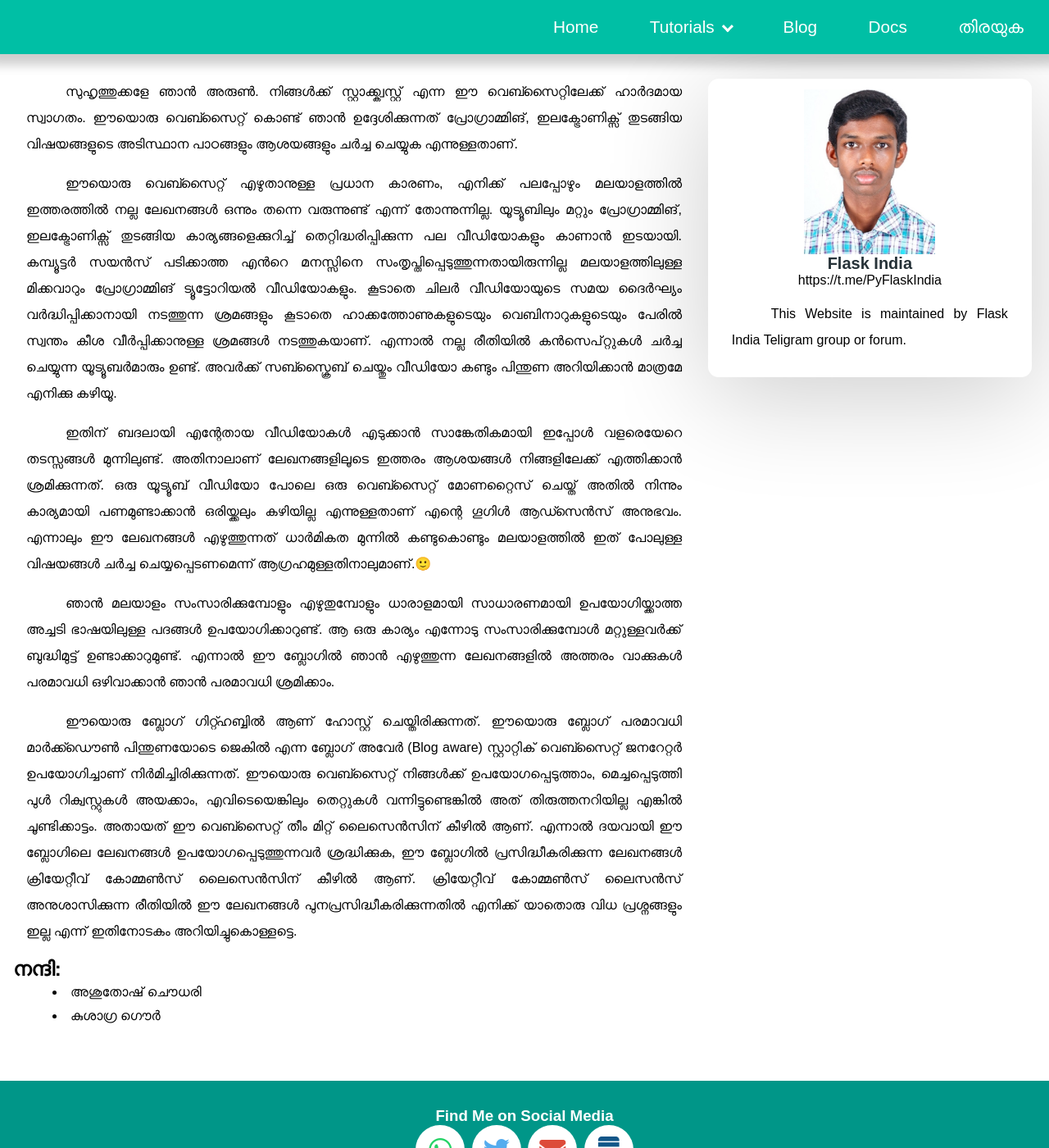
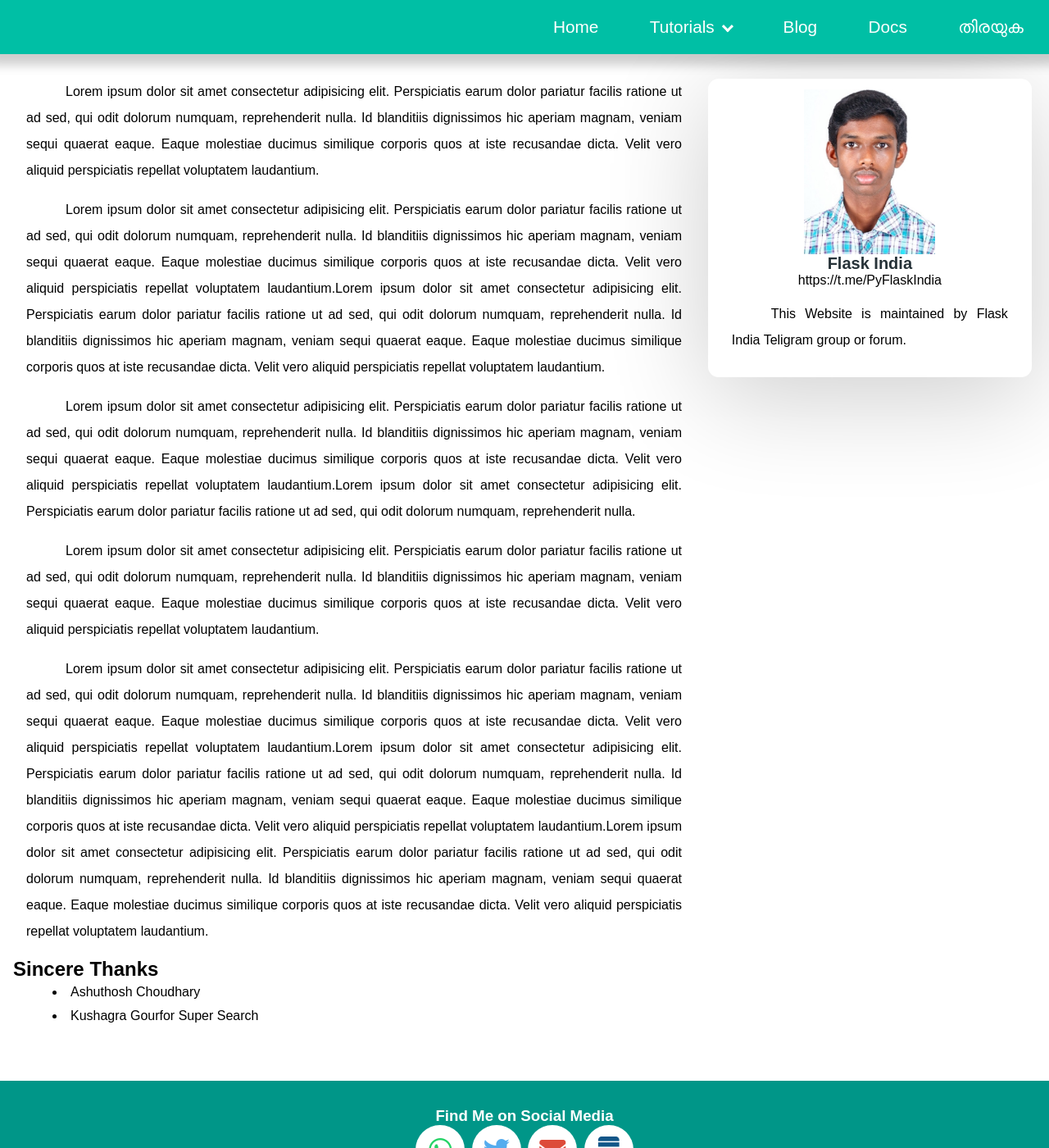
Before and after one commit to flask-india/flask-india.github.io, a Jekyll site: the page built from index.markdown, in a window 1280 px wide and 1400 px high. Shown: the whole window at 82% size. Built offline with Jekyll 4.4.1, drawn with Linux system fonts in a browser that asks for light colours; some web fonts are replaced.

Commit message:
Update index.markdown

```diff
--- a/index.markdown
+++ b/index.markdown
@@ -5,17 +5,17 @@
 layout: default
 ---
 
-സുഹൃത്തുക്കളേ ഞാന്‍ അരുണ്‍. നിങ്ങള്‍ക്ക് സ്റ്റാക്ക്ക്വസ്റ്റ് എന്ന ഈ വെബ്സൈറ്റിലേക്ക് ഹാര്‍ദമായ സ്വാഗതം. ഈയൊരു വെബ്സൈറ്റ് കൊണ്ട് ഞാന്‍ ഉദ്ദേശിക്കുന്നത് പ്രോഗ്രാമ്മിങ്, ഇലക്ട്രോണിക്സ് തുടങ്ങിയ വിഷയങ്ങളുടെ അടിസ്ഥാന പാഠങ്ങളും ആശയങ്ങളും ചര്‍ച്ച ചെയ്യുക എന്നുള്ളതാണ്.
+Lorem ipsum dolor sit amet consectetur adipisicing elit. Perspiciatis earum dolor pariatur facilis ratione ut ad sed, qui odit dolorum numquam, reprehenderit nulla. Id blanditiis dignissimos hic aperiam magnam, veniam sequi quaerat eaque. Eaque molestiae ducimus similique corporis quos at iste recusandae dicta. Velit vero aliquid perspiciatis repellat voluptatem laudantium.
 
-ഈയൊരു വെബ്സൈറ്റ് എഴുതാനുള്ള പ്രധാന കാരണം, എനിക്ക് പലപ്പോഴും മലയാളത്തില്‍ ഇത്തരത്തില്‍ നല്ല ലേഖനങ്ങള്‍ ഒന്നും തന്നെ വരുന്നുണ്ട് എന്ന് തോന്നുന്നില്ല. യൂട്യൂബിലും മറ്റും പ്രോഗ്രാമ്മിങ്, ഇലക്ട്രോണിക്സ് തുടങ്ങിയ കാര്യങ്ങളെക്കുറിച്ച് തെറ്റിദ്ധരിപ്പിക്കുന്ന പല വീഡിയോകളും കാണാന്‍ ഇടയായി. കമ്പ്യൂട്ടര്‍ സയന്‍സ് പടിക്കാത്ത എന്‍റെ മനസ്സിനെ സംതൃപ്തിപ്പെടുത്തുന്നതായിരുന്നില്ല മലയാളത്തിലുള്ള മിക്കവാറും പ്രോഗ്രാമ്മിങ് ട്യൂട്ടോറിയല്‍ വീഡിയോകളും. കൂടാതെ ചിലര്‍ വീഡിയോയുടെ സമയ ദൈര്‍ഘ്യം വര്‍ദ്ധിപ്പിക്കാനായി നടത്തുന്ന ശ്രമങ്ങളും കൂടാതെ ഹാക്കത്തോണുകളുടെയും വെബിനാറുകളുടെയും പേരില്‍ സ്വന്തം കീശ വീര്‍പ്പിക്കാനുള്ള ശ്രമങ്ങള്‍ നടത്തുകയാണ്. എന്നാല്‍ നല്ല രീതിയില്‍ കന്‍സെപ്റ്റുകള്‍ ചര്‍ച്ച ചെയ്യുന്ന യൂട്യൂബര്‍മാരും ഉണ്ട്. അവര്‍ക്ക് സബ്സ്ക്രൈബ് ചെയ്തും വീഡിയോ കണ്ടും പിന്തുണ അറിയിക്കാന്‍ മാത്രമേ എനിക്കു കഴിയൂ.
+Lorem ipsum dolor sit amet consectetur adipisicing elit. Perspiciatis earum dolor pariatur facilis ratione ut ad sed, qui odit dolorum numquam, reprehenderit nulla. Id blanditiis dignissimos hic aperiam magnam, veniam sequi quaerat eaque. Eaque molestiae ducimus similique corporis quos at iste recusandae dicta. Velit vero aliquid perspiciatis repellat voluptatem laudantium.Lorem ipsum dolor sit amet consectetur adipisicing elit. Perspiciatis earum dolor pariatur facilis ratione ut ad sed, qui odit dolorum numquam, reprehenderit nulla. Id blanditiis dignissimos hic aperiam magnam, veniam sequi quaerat eaque. Eaque molestiae ducimus similique corporis quos at iste recusandae dicta. Velit vero aliquid perspiciatis repellat voluptatem laudantium.
 
-ഇതിന് ബദലായി എന്റേതായ വീഡിയോകള്‍ എടുക്കാന്‍ സാങ്കേതികമായി ഇപ്പോള്‍ വളരെയേറെ തടസ്സങ്ങള്‍ മുന്നിലുണ്ട്. അതിനാലാണ് ലേഖനങ്ങളിലൂടെ ഇത്തരം ആശയങ്ങള്‍ നിങ്ങളിലേക്ക് എത്തിക്കാന്‍ ശ്രമിക്കുന്നത്. ഒരു യൂട്യൂബ് വീഡിയോ പോലെ ഒരു വെബ്സൈറ്റ് മോണറ്റൈസ് ചെയ്ത് അതില്‍ നിന്നും കാര്യമായി പണമുണ്ടാക്കാന്‍ ഒരിയ്ക്കലും കഴിയില്ല എന്നുള്ളതാണ് എന്റെ ഗൂഗിള്‍ ആഡ്സെന്‍സ് അനുഭവം. എന്നാലും ഈ ലേഖനങ്ങള്‍ എഴുത്തുന്നത് ധാര്‍മികത മുന്നില്‍ കണ്ടുകൊണ്ടും മലയാളത്തില്‍ ഇത് പോലുള്ള വിഷയങ്ങള്‍ ചര്‍ച്ച ചെയ്യപ്പെടണമെന്ന് ആഗ്രഹമുള്ളതിനാലുമാണ്.🙂
+Lorem ipsum dolor sit amet consectetur adipisicing elit. Perspiciatis earum dolor pariatur facilis ratione ut ad sed, qui odit dolorum numquam, reprehenderit nulla. Id blanditiis dignissimos hic aperiam magnam, veniam sequi quaerat eaque. Eaque molestiae ducimus similique corporis quos at iste recusandae dicta. Velit vero aliquid perspiciatis repellat voluptatem laudantium.Lorem ipsum dolor sit amet consectetur adipisicing elit. Perspiciatis earum dolor pariatur facilis ratione ut ad sed, qui odit dolorum numquam, reprehenderit nulla.
 
-ഞാന്‍ മലയാളം സംസാരിക്കുമ്പോളും എഴുതുമ്പോളും ധാരാളമായി സാധാരണമായി ഉപയോഗിയ്ക്കാത്ത അച്ചടി ഭാഷയിലുള്ള പദങ്ങള്‍ ഉപയോഗിക്കാറുണ്ട്. ആ ഒരു കാര്യം എന്നോടു സംസാരിക്കുമ്പോള്‍ മറ്റുള്ളവര്‍ക്ക് ബുദ്ധിമുട്ട് ഉണ്ടാക്കാറുമുണ്ട്. എന്നാല്‍ ഈ ബ്ലോഗില്‍ ഞാന്‍ എഴുത്തുന്ന ലേഖനങ്ങളില്‍ അത്തരം വാക്കുകള്‍ പരമാവധി ഒഴിവാക്കാന്‍ ഞാന്‍ പരമാവധി ശ്രമിക്കാം.
+Lorem ipsum dolor sit amet consectetur adipisicing elit. Perspiciatis earum dolor pariatur facilis ratione ut ad sed, qui odit dolorum numquam, reprehenderit nulla. Id blanditiis dignissimos hic aperiam magnam, veniam sequi quaerat eaque. Eaque molestiae ducimus similique corporis quos at iste recusandae dicta. Velit vero aliquid perspiciatis repellat voluptatem laudantium.
 
-ഈയൊരു ബ്ലോഗ് ഗിറ്റ്ഹബ്ബില്‍ ആണ് ഹോസ്റ്റ്  ചെയ്തിരിക്കുന്നത്. ഈയൊരു ബ്ലോഗ് പരമാവധി മാര്‍ക്ക്ഡൌണ്‍ പിന്തുണയോടെ ജെകില്‍ എന്ന ബ്ലോഗ് അവേര്‍ (Blog aware)  സ്റ്റാറ്റിക് വെബ്സൈറ്റ് ജനറേറ്റര്‍ ഉപയോഗിച്ചാണ് നിര്‍മിച്ചിരിക്കുന്നത്. {% comment %}ഞാന്‍ കോളേജില്‍ പഠിക്കുന്ന കാലം കൊച്ചി മെട്രോയുടെ നിര്‍മാണം പുരോഗമിക്കുന്ന ഒരു സമയം ആയിരുന്നു. അപ്പോള്‍ ട്രാഫിക് ബ്ലോക്കില്‍ മണിക്കൂറുകളോളം ബസ് കുടുങ്ങിക്കിടക്കുമായിരുന്നു. ഈയൊരു സമയം ഞാന്‍ ഫലപ്രദമായി വിനിയോഗിച്ചാണ് എങ്ങനെയാണ് ജെകില്‍ ഉപയോഗിച്ച് വെബ്സൈറ്റ് നിര്‍മിക്കാം എന്ന് പഠിച്ചത്.{% endcomment %} ഈയൊരു വെബ്സൈറ്റ് നിങ്ങള്‍ക്ക് ഉപയോഗപ്പെടുത്താം, മെച്ചപ്പെടുത്തി പുള്‍ റിക്വസ്റ്റുകള്‍ അയക്കാം, എവിടെയെങ്കിലും തെറ്റുകള്‍ വന്നിട്ടുണ്ടെങ്കില്‍ അത് തിരുത്തനറിയില്ല എങ്കില്‍ ചൂണ്ടിക്കാട്ടം. അതായത് ഈ വെബ്സൈറ്റ് തീം മിറ്റ് ലൈസെന്‍സിന് കീഴില്‍ ആണ്. എന്നാല്‍ ദയവായി ഈ ബ്ലോഗിലെ ലേഖനങ്ങള്‍ ഉപയോഗപ്പെടുത്തുന്നവര്‍ ശ്രദ്ധിക്കുക, ഈ ബ്ലോഗില്‍ പ്രസിദ്ധീകരിക്കുന്ന ലേഖനങ്ങള്‍ ക്രിയേറ്റീവ് കോമ്മണ്‍സ് ലൈസെന്‍സിന് കീഴില്‍ ആണ്. ക്രിയേറ്റീവ് കോമ്മണ്‍സ് ലൈസന്‍സ് അനുശാസിക്കുന്ന രീതിയില്‍ ഈ ലേഖനങ്ങള്‍ പുനപ്രസിദ്ധീകരിക്കുന്നതില്‍ എനിക്ക് യാതൊരു വിധ പ്രശ്നങ്ങളും ഇല്ല എന്ന് ഇതിനോടകം അറിയിച്ചുകൊള്ളട്ടെ.
+Lorem ipsum dolor sit amet consectetur adipisicing elit. Perspiciatis earum dolor pariatur facilis ratione ut ad sed, qui odit dolorum numquam, reprehenderit nulla. Id blanditiis dignissimos hic aperiam magnam, veniam sequi quaerat eaque. Eaque molestiae ducimus similique corporis quos at iste recusandae dicta. Velit vero aliquid perspiciatis repellat voluptatem laudantium.Lorem ipsum dolor sit amet consectetur adipisicing elit. Perspiciatis earum dolor pariatur facilis ratione ut ad sed, qui odit dolorum numquam, reprehenderit nulla. Id blanditiis dignissimos hic aperiam magnam, veniam sequi quaerat eaque. Eaque molestiae ducimus similique corporis quos at iste recusandae dicta. Velit vero aliquid perspiciatis repellat voluptatem laudantium.Lorem ipsum dolor sit amet consectetur adipisicing elit. Perspiciatis earum dolor pariatur facilis ratione ut ad sed, qui odit dolorum numquam, reprehenderit nulla. Id blanditiis dignissimos hic aperiam magnam, veniam sequi quaerat eaque. Eaque molestiae ducimus similique corporis quos at iste recusandae dicta. Velit vero aliquid perspiciatis repellat voluptatem laudantium.
 
-## നന്ദി:
+## Sincere Thanks
 
-* അശുതോഷ് ചൌധരി
-* കുശാഗ്ര ഗൌര്‍
+* Ashuthosh Choudhary
+* Kushagra Gourfor Super Search
```
